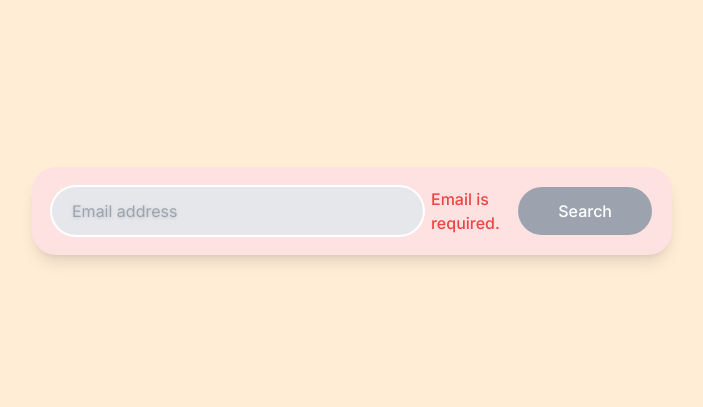
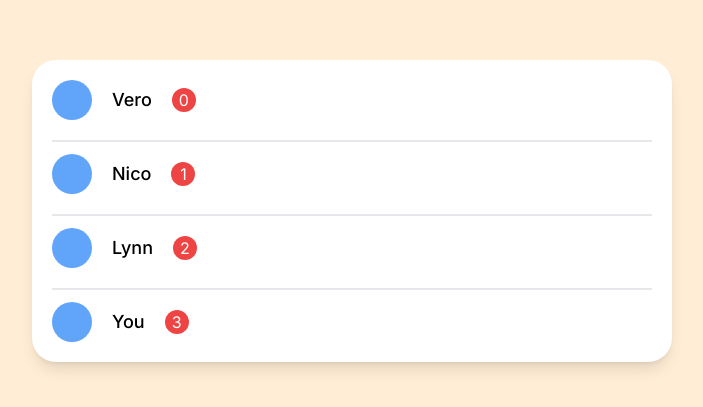
Before and after one commit to verobeach7/carrot-market-reloaded, a Next.js app: page / in a window 1280 px wide. Shown: the part 189-596 px from the top of the page, without its empty margins (288-991 px from the left). Built offline with nearby package versions, Linux system fonts and the light colour scheme.

Commit message:
Carrot Market: Tailwind(Lists Modifier: odd, even, first, last)

```diff
--- a/app/page.tsx
+++ b/app/page.tsx
@@ -1,19 +1,23 @@
 export default function Home() {
   return (
     <main className="bg-gray-100 sm:bg-red-100 md:bg-green-100 lg:bg-cyan-100 xl:bg-orange-100 2xl:bg-purple-100 h-screen flex items-center justify-center p-5 ">
-      <div className="bg-white shadow-lg p-5 rounded-3xl w-full max-w-screen-sm flex flex-col md:flex-row gap-2 *:outline-none ring ring-transparent transition-shadow has-[:invalid]:bg-red-100">
-        <input
-          className="w-full rounded-full h-12 bg-gray-200 pl-5 ring ring-transparent focus:ring-green-500 focus: ring-offset-2 transition-shadow placeholder:drop-shadow invalid:focus:ring-red-500 peer"
-          type="text"
-          required
-          placeholder="Email address"
-        />
-        <span className="text-red-500 font-medium hidden peer-invalid:block">
-          Email is required.
-        </span>
-        <button className="text-white py-2 rounded-full active:scale-90 transition-transform font-medium md:px-10 bg-black peer-invalid:bg-gray-400">
-          Search
-        </button>
+      <div className="bg-white shadow-lg p-5 rounded-3xl w-full max-w-screen-sm flex flex-col gap-3">
+        {["Vero", "Nico", "Lynn", "You"].map((person, index) => (
+          /* <div
+               key={index}
+               className="flex items-center gap-5 odd:bg-gray-100 even:bg-cyan-100 p-2.5 rounded-xl"
+          >*/
+          <div
+            key={index}
+            className="flex items-center gap-5 border-b-2 pb-5 last:pb-0 last:border-0"
+          >
+            <div className="size-10 bg-blue-400 rounded-full" />
+            <span className="text-lg font-medium">{person}</span>
+            <div className="size-6 bg-red-500 text-white flex items-center justify-center rounded-full">
+              <span>{index}</span>
+            </div>
+          </div>
+        ))}
       </div>
     </main>
   );
```
